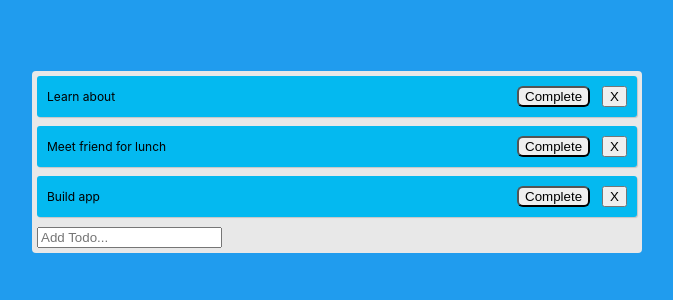
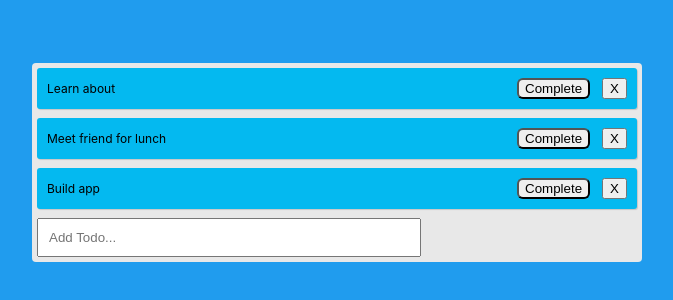
Before and after one commit to dariok87/react-hooks-practice, a React (Create React App) app: page / in a window 1280 px wide. Shown: the part 268-568 px from the top of the page, without its empty margins (303-976 px from the left). Built offline with nearby package versions, Linux system fonts and the light colour scheme.

Commit message:
Add input className

```diff
--- a/src/App.css
+++ b/src/App.css
@@ -37,3 +37,9 @@
   cursor: pointer;
   outline: none;
 }
+
+.input {
+  padding: 10px;
+  width: 360px;
+  outline: none;
+}
```
